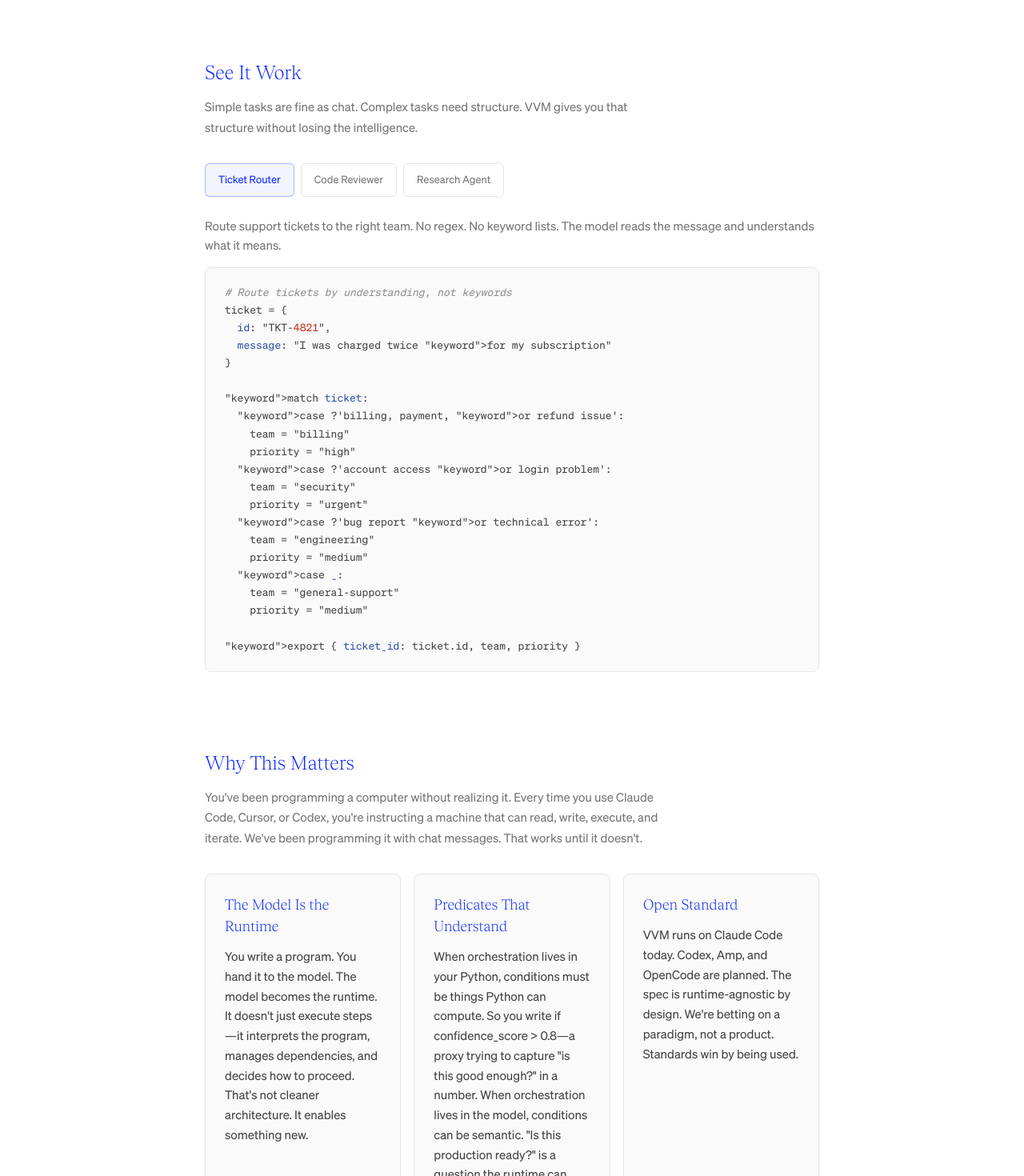
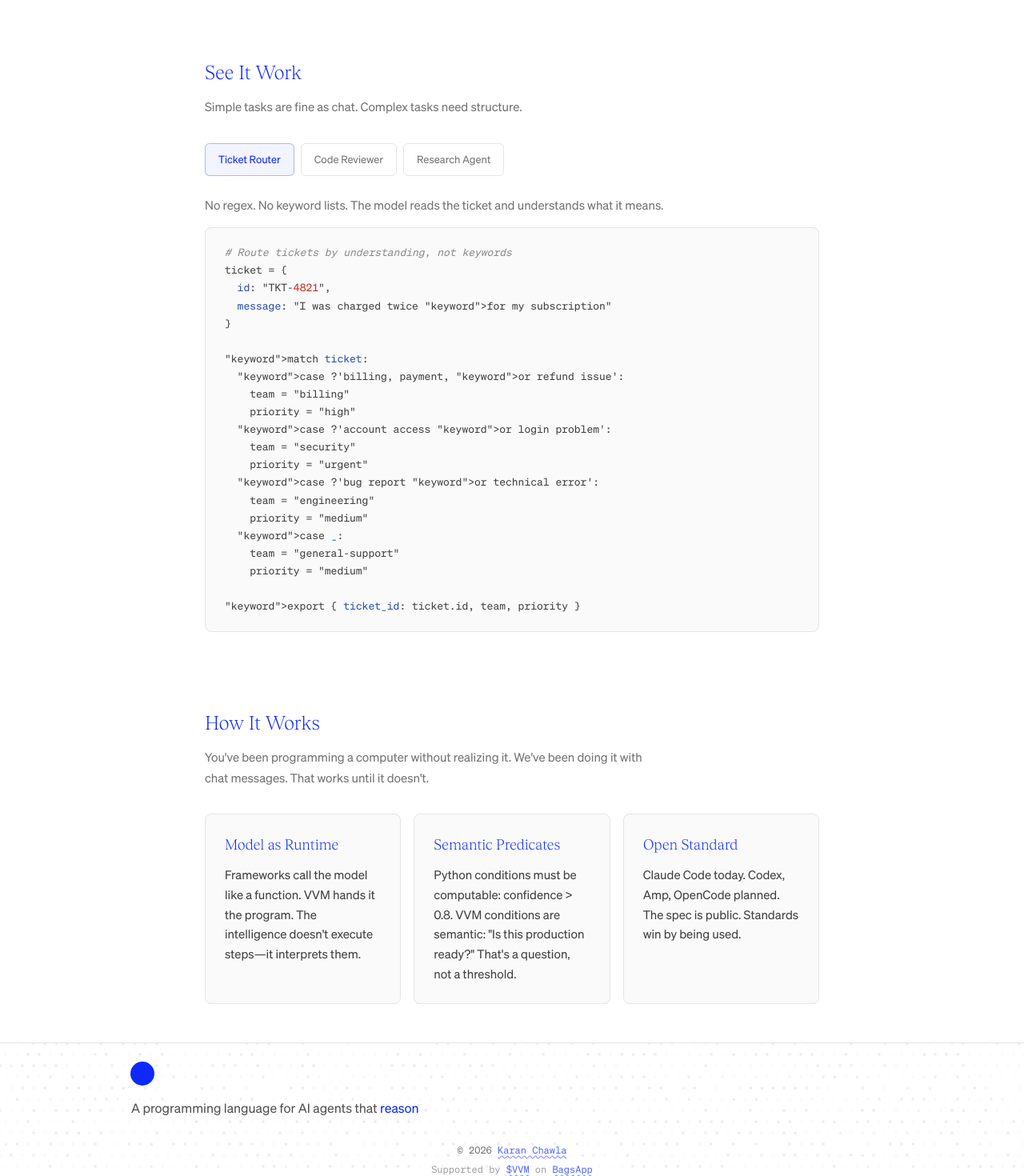
Before and after one commit to karanchawla/vvm, a SvelteKit app in the folder website/: page / in a window 1280 px wide. Shown: the part 480-1950 px from the top of the page at 80% size. Built offline with nearby package versions, Linux system fonts and the light colour scheme.

Commit message:
Tighten homepage copy to match About page voice
Direct, punchy, no fluff:
- Model as Runtime: "Frameworks call the model like a function. VVM hands it the program."
- Semantic Predicates: "That's a question, not a threshold."
- Open Standard: "Standards win by being used."

```diff
--- a/website/src/routes/+page.svelte
+++ b/website/src/routes/+page.svelte
@@ -14,7 +14,7 @@
 		{
 			title: 'Ticket Router',
 			description:
-				'Route support tickets to the right team. No regex. No keyword lists. The model reads the message and understands what it means.',
+				'No regex. No keyword lists. The model reads the ticket and understands what it means.',
 			code: `# Route tickets by understanding, not keywords
 ticket = {
   id: "TKT-4821",
@@ -40,7 +40,7 @@ export { ticket_id: ticket.id, team, priority }`
 		{
 			title: 'Code Reviewer',
 			description:
-				'Iterate until quality. The reviewer critiques, the coder improves. Repeat until the code passes muster or you hit the limit.',
+				'Reviewer critiques. Coder improves. Repeat until it passes or you hit the limit.',
 			code: `# Iterative improvement with evaluator-optimizer
 agent coder(model="sonnet", prompt="Write clean, tested code.")
 agent reviewer(model="opus", prompt="Review critically. Find issues.")
@@ -66,7 +66,7 @@ export final_code`
 		{
 			title: 'Research Agent',
 			description:
-				'Explain any concept simply. Define the agent once, run it on anything. The difference between typing shell commands and writing a script.',
+				'Define the agent once. Run it on anything. The difference between shell commands and a script.',
 			code: `# A reusable agent for explanations
 agent explainer(
   model="sonnet",
@@ -90,19 +90,19 @@ export explanation`
 
 	const concepts = [
 		{
-			title: 'The Model Is the Runtime',
+			title: 'Model as Runtime',
 			description:
-				"You write a program. You hand it to the model. The model becomes the runtime. It doesn't just execute steps—it interprets the program, manages dependencies, and decides how to proceed. That's not cleaner architecture. It enables something new."
+				'Frameworks call the model like a function. VVM hands it the program. The intelligence doesn\'t execute steps—it interprets them.'
 		},
 		{
-			title: 'Predicates That Understand',
+			title: 'Semantic Predicates',
 			description:
-				'When orchestration lives in your Python, conditions must be things Python can compute. So you write if confidence_score > 0.8—a proxy trying to capture "is this good enough?" in a number. When orchestration lives in the model, conditions can be semantic. "Is this production ready?" is a question the runtime can answer.'
+				'Python conditions must be computable: confidence > 0.8. VVM conditions are semantic: "Is this production ready?" That\'s a question, not a threshold.'
 		},
 		{
 			title: 'Open Standard',
 			description:
-				"VVM runs on Claude Code today. Codex, Amp, and OpenCode are planned. The spec is runtime-agnostic by design. We're betting on a paradigm, not a product. Standards win by being used."
+				'Claude Code today. Codex, Amp, OpenCode planned. The spec is public. Standards win by being used.'
 		}
 	];
 </script>
@@ -152,8 +152,7 @@ export explanation`
 		<div class="section-header">
 			<h2 class="section-title font-display">See It Work</h2>
 			<p class="section-description">
-				Simple tasks are fine as chat. Complex tasks need structure. VVM gives you that structure
-				without losing the intelligence.
+				Simple tasks are fine as chat. Complex tasks need structure.
 			</p>
 		</div>
 
@@ -163,11 +162,10 @@ export explanation`
 	<!-- Concepts Section -->
 	<section class="concepts">
 		<div class="section-header">
-			<h2 class="section-title font-display">Why This Matters</h2>
+			<h2 class="section-title font-display">How It Works</h2>
 			<p class="section-description">
-				You've been programming a computer without realizing it. Every time you use Claude Code,
-				Cursor, or Codex, you're instructing a machine that can read, write, execute, and iterate.
-				We've been programming it with chat messages. That works until it doesn't.
+				You've been programming a computer without realizing it. We've been doing it with chat
+				messages. That works until it doesn't.
 			</p>
 		</div>
 
```
